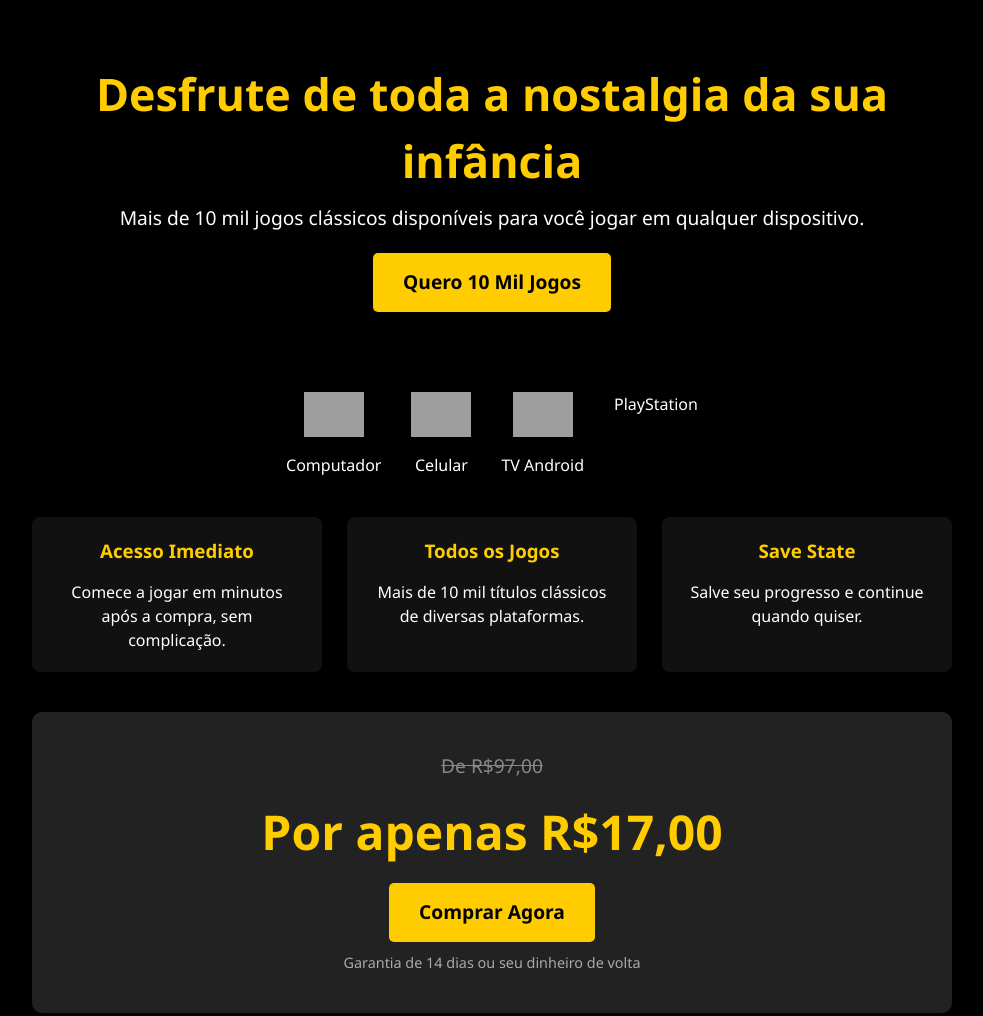
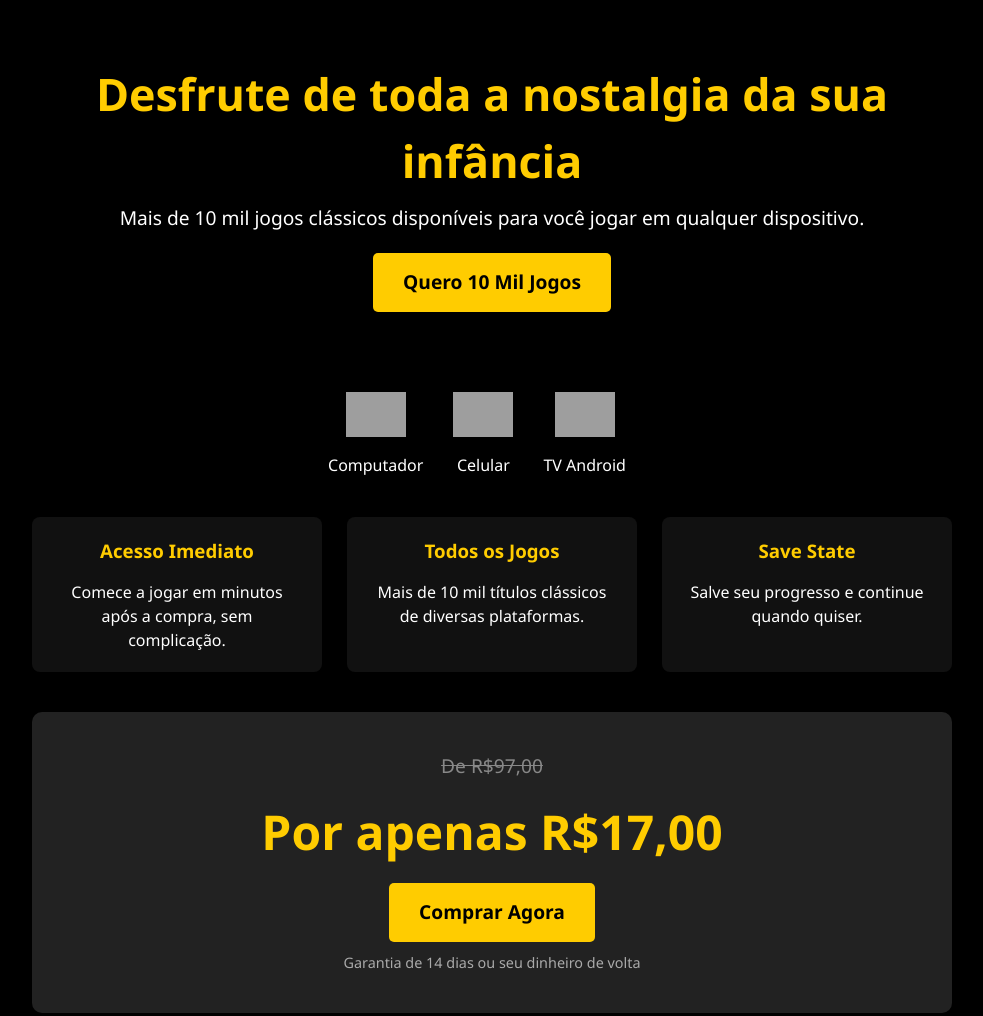
Before and after one commit to jogoskeys/landing-jgoo, a plain HTML site: page index.html in a window 1280 px wide. Shown: the top 1016 px of the page, without its empty margins (148-1131 px from the left). Drawn offline with Linux system fonts and the light colour scheme; grey boxes are pictures that could not be loaded.

Commit message:
Update index.html

```diff
--- a/index.html
+++ b/index.html
@@ -158,7 +158,6 @@
     </div>
    <div>
   <!-- Ícone removido -->
-  PlayStation
 </div>
   </section>
 
```
